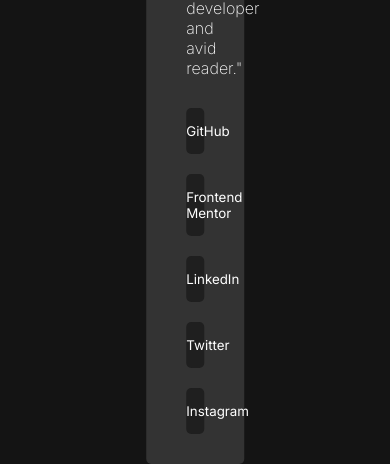
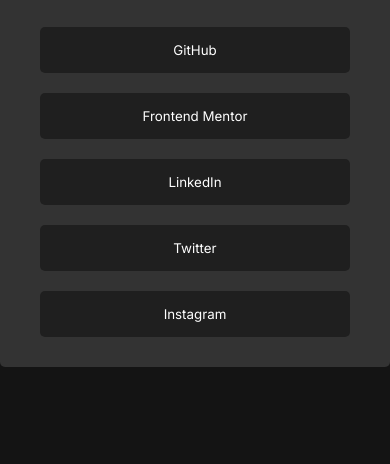
Before and after one commit to Lordgebrio/social-links-profile-main, a plain HTML site: page index.html in a window 390 px wide. Shown: the part 426-890 px from the top of the page. After the commit the page ends 844 px from the top, so only its background shows below. Drawn offline with Linux system fonts and the light colour scheme.

Commit message:
Responsive

```diff
--- a/style.css
+++ b/style.css
@@ -18,7 +18,7 @@
 }
 
 .tarjet-container {
-  width: 25%;
+  width: 500px;
   position: absolute;
   top: 50%;
   left: 50%;
@@ -72,8 +72,8 @@
   cursor: pointer;
 }
 
-@media (width <= 375px) {
+@media (width <= 500px) {
   .tarjet-container {
-    width: 300px;
+    width: 100%;
   }
 }
```
